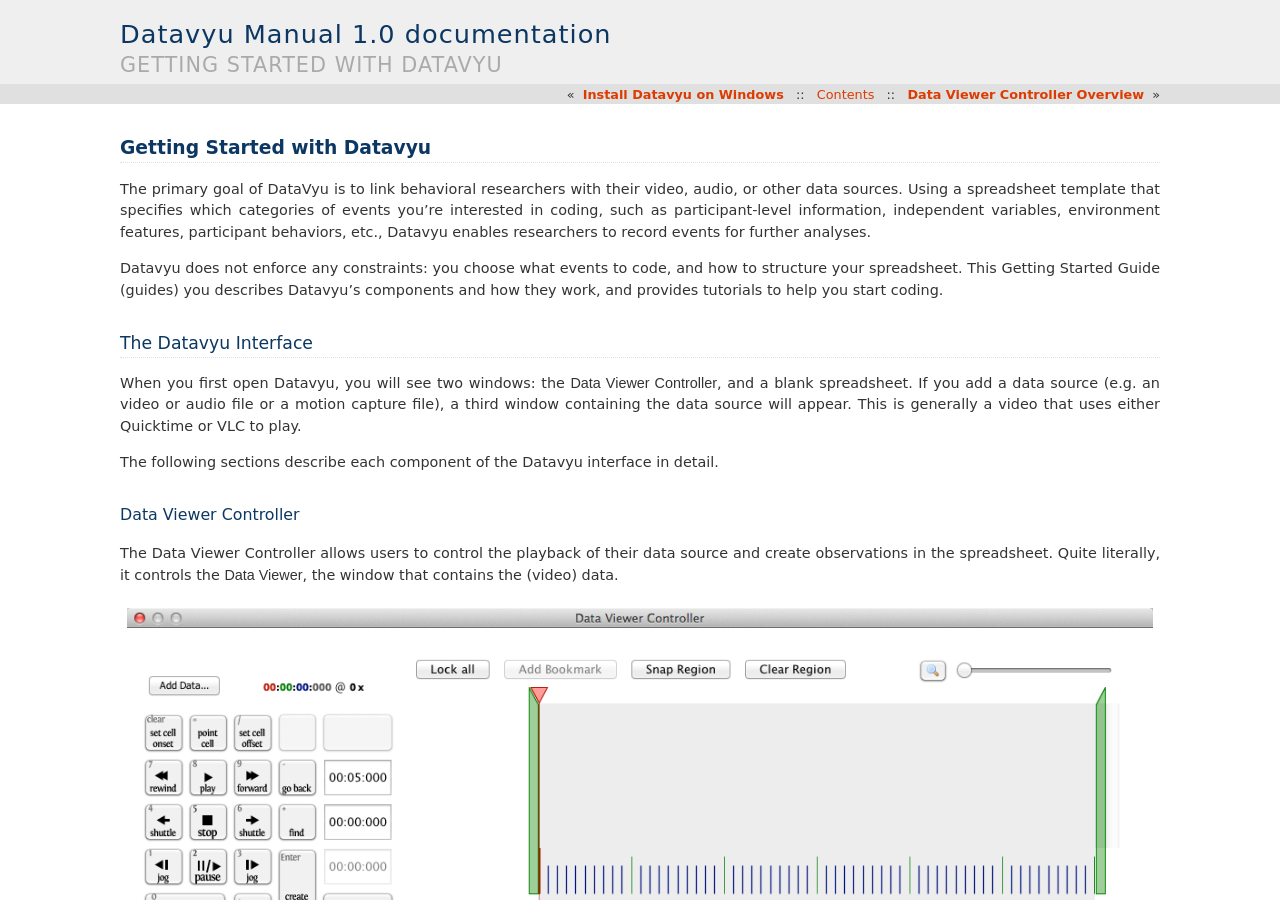
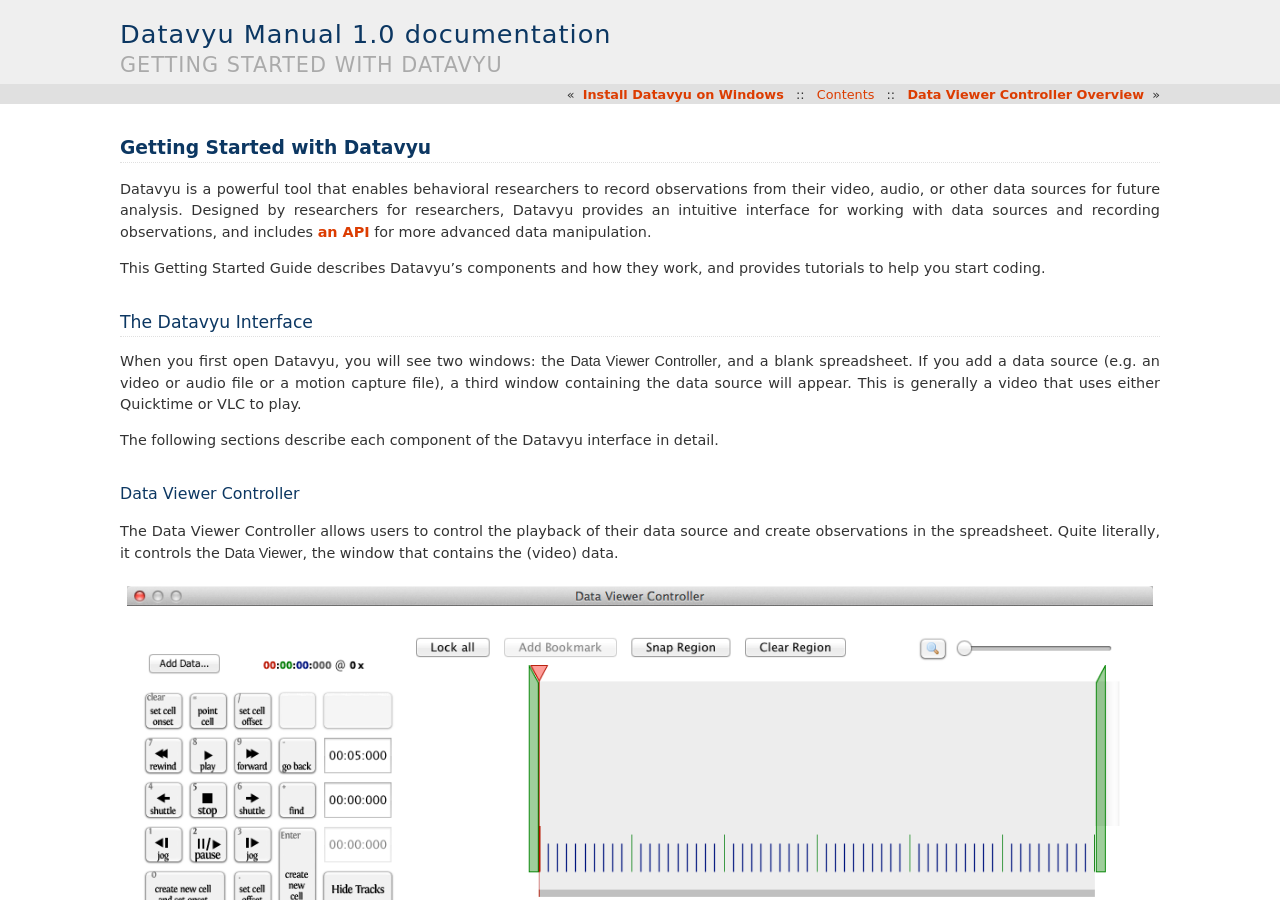
Before and after one commit to databrary/datavyu-docs, a Sphinx documentation site: the page built from source/guide/getting-started.txt, in a window 1280 px wide and 900 px high. Built offline with Sphinx 7.4.7, drawn with Linux system fonts in a browser that asks for light colours; pages that are not in the unit, such as notebooks, are missing from menus.

Commit message:
guide: update install requirements & flesh out page intro

```diff
--- a/source/guide/getting-started.txt
+++ b/source/guide/getting-started.txt
@@ -2,17 +2,15 @@
 Getting Started with Datavyu
 ============================
 
-The primary goal of DataVyu is to link behavioral researchers with their
-video, audio, or other data sources. Using a
-spreadsheet template that specifies which categories of events you’re
-interested in coding, such as participant-level information, independent
-variables, environment features, participant behaviors, etc., Datavyu
-enables researchers to record events for further analyses.
+Datavyu is a powerful tool that enables behavioral researchers to record
+observations from their video, audio, or other data sources for future
+analysis. Designed by researchers for researchers, Datavyu provides an
+intuitive interface for working with data sources and recording
+observations, and includes `an API <https://github.com/databrary/datavyu/blob/master/src/main/resources/Datavyu_API.rb>`_
+for more advanced data manipulation.
 
-Datavyu does not enforce any constraints: you choose what events to
-code, and how to structure your spreadsheet. This Getting Started Guide
-(guides) you describes Datavyu's components and how they work, and
-provides tutorials to help you start coding.
+This Getting Started Guide describes Datavyu's components and how they
+work, and provides tutorials to help you start coding.
 
 The Datavyu Interface
 ---------------------
--- a/source/guide/tutorial/install-datavyu-on-windows.txt
+++ b/source/guide/tutorial/install-datavyu-on-windows.txt
@@ -2,7 +2,9 @@
 Install Datavyu on Windows
 ==========================
 
-[Introductory words]
+Datavyu is a Java-based application, which is easy to install on
+Windows. The following sections describe Datavyu's system requirements
+and then the installation process itself.
 
 System Requirements
 -------------------
```
Also changed, not shown: source/guide/tutorial/install-datavyu-on-os-x.txt (+5 -3 lines), source/includes/common-glossary-terms.rst (added, +19 -0 lines), source/includes/fact-system-requirements.rst (+12 -1 lines), 1 other file.
